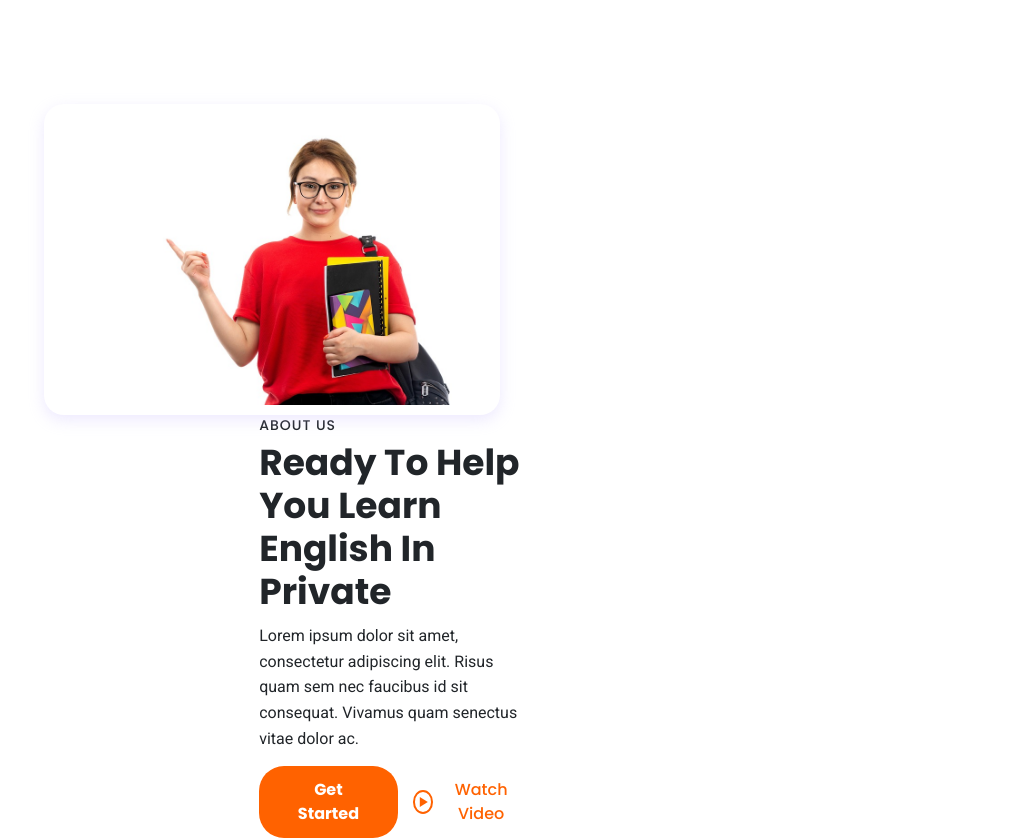
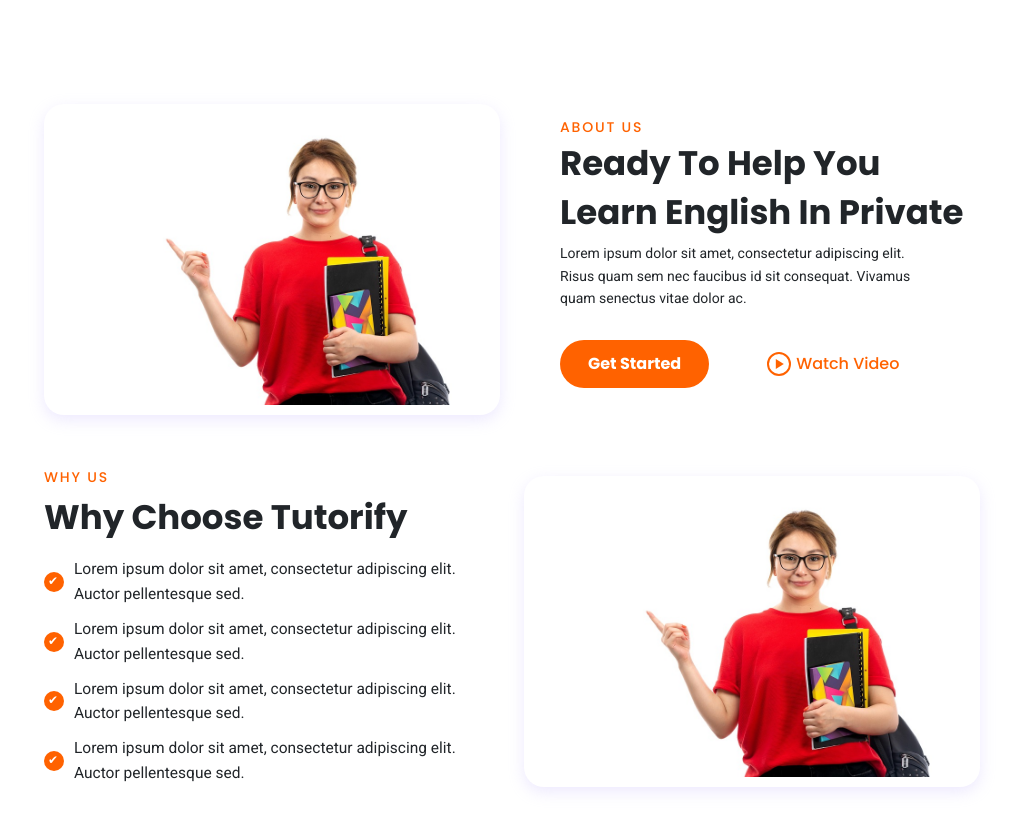
Before and after one commit to Mihirx410/Tutorify, a React (Vite) app: page / in a window 1024 px wide. Shown: the part 861-1701 px from the top of the page. Built offline with nearby package versions, Linux system fonts and the light colour scheme.

Commit message:
fixed responsiveness for about and whyus page

```diff
--- a/src/pages/About.jsx
+++ b/src/pages/About.jsx
@@ -6,7 +6,7 @@
   return (
     <section className={`about-section py-3 theme-${currentTheme}`} id="about">
       <div className="container">
-        <Row className="align-items-center">
+      <Row className="align-items-center justify-content-between">
           {/* Image Column */}
           <Col xs={12} md={6} xl={5} className="mb-4 mb-md-0">
             <div className="image-wrapper">
@@ -15,11 +15,12 @@
           </Col>
 
           {/* Text Column */}
-          <Col xs={12} md={6} xl={5} className="text-col">
+          <Col xs={12} md={6} xl={7} className="text-col">
             <div className="label-wrapper">
               <span className="about-label">ABOUT US</span>
             </div>
-            <h1 className="about-heading">Ready To Help You Learn English In Private</h1>
+            <h1 className="about-heading">Ready To Help You</h1>
+            <h1 className="about-heading2">Learn English In Private</h1>
             <p className="about-description">
               Lorem ipsum dolor sit amet, consectetur adipiscing elit. Risus quam sem nec faucibus id sit consequat. Vivamus quam senectus vitae dolor ac.
             </p>
--- a/src/pages/WhyUs.jsx
+++ b/src/pages/WhyUs.jsx
@@ -7,7 +7,7 @@
     <section className={`whyus-section py-3 theme-${currentTheme}`} id="whyus">
       <div className="container">
         {/* Main Content: Text and Image */}
-        <Row className="align-items-center">
+        <Row className="align-items-center justify-content-between">
           {/* Text Column */}
           <Col xs={{ span: 12, order: 2 }} md={{ span: 6, order: 1 }} xl={7} className="text-col">
             <div className="label-wrapper">
--- a/src/styles/About.css
+++ b/src/styles/About.css
@@ -1,5 +1,6 @@
 .about-section {
     background-color: var(--white);
+    margin:20px;
 }
 
 /* Theme-specific styles */
@@ -42,9 +43,8 @@
 
 /* Text Column */
 .about-section .text-col {
-    width: 50vw;
-    max-width: 800px;
-    padding-left: 14.2rem; /* Adjust this value to increase or decrease the space */
+    max-width:540px;
+    padding-left: 0rem; /* Adjust this value to increase or decrease the space */
 }
 
 .about-section .label-wrapper {
@@ -66,17 +66,25 @@
     font-family: 'Poppins', sans-serif;
     font-weight: 500;
     font-size: 14px;
-    color: var(--darkGrayBlack);
-    letter-spacing: 1px;
+    color: var(--orange);
+    letter-spacing: 1.8px;
+    margin-top:-1em;
 }
 
 .about-section .about-heading {
     font-family: 'Poppins', sans-serif;
     font-weight: 700;
-    font-size: 36px;
+    font-size: 38px;
+    color: var(--darkGrayBlack);
+    line-height: 1.3;
+}
+
+.about-section .about-heading2 {
+    font-family: 'Poppins', sans-serif;
+    font-weight: 700;
+    font-size: 38px;
     color: var(--darkGrayBlack);
     margin-bottom: 10px;
-    line-height: 1.2;
 }
 
 .about-section .about-description {
@@ -86,11 +94,14 @@
     color: var(--mediumGray);
     margin-bottom: 15px;
     line-height: 1.6;
+    max-width: 360px;
+    text-align: left;
 }
 
 /* Buttons */
 .about-section .button-group {
-    gap: 15px;
+    gap: 60px;
+    margin-top: 30px;
 }
 
 .about-section .get-started-btn {
@@ -166,19 +177,26 @@
 /* Mobile Responsive Styles */
 @media screen and (max-width: 767px) {
     .about-section .text-col {
-        width: 85vw;
-        max-width: 800px;
         padding-left: 0rem;
     }
 
     .about-section .about-heading {
         font-size: 28px;
+        line-height: 30px;
         text-align: center;
+    }
+    .about-section .about-heading2{
+        font-size: 28px;
+        text-align: center;
+        margin-top: -6px !important;
     }
 
     .about-section .about-description {
-        font-size: 14px;
+        font-size: 13px;
         text-align: center;
+        margin-top:1.8em;
+        max-width: max-content;
+
     }
 
     .about-section .label-wrapper {
@@ -189,35 +207,46 @@
         flex-direction: column;
         align-items: center;
         gap: 15px;
+
     }
 
     .about-section .get-started-btn, .about-section .watch-video-btn {
         width: 100%;
         text-align: center;
         padding: 12px;
+        margin-top:10px;
     }
 
     .about-section .watch-video-btn {
         justify-content: center;
+        margin-bottom: 10px;
+    }
+    .about-section .about-label {
+        margin-top:1em;
+        margin-bottom: 1em;
     }
 }
 
 /* Ipad and Laptop Responsive Styles */
 @media screen and (min-width: 768px) and (max-width: 985px) {
     .about-section .text-col {
-        padding-left: 2.5rem;
-        width: 40vw;
-        max-width: 800px;
+        padding-left: 0;
     }
 
     .about-section .about-heading {
-        font-size: 32px;
+        font-size: 30px;
         text-align: center;
+        line-height: 1em;
+    }
+    .about-section .about-heading2{
+        font-size: 30px;
+        text-align: center;
+        margin-top: -6px;
     }
 
     .about-section .about-description {
-        font-size: 15px;
-        text-align: center;
+        font-size: 12px;
+        text-align: center !important;
     }
 
     .about-section .label-wrapper {
@@ -238,4 +267,48 @@
     .about-section .watch-video-btn {
         justify-content: center;
     }
+    .about-section .about-label {
+        margin-bottom: 0.7em;
+    }
 }
+
+/* Tablets and Small Laptops (986px to 1200px) */
+@media screen and (min-width: 986px) and (max-width: 1200px) {
+    .about-section .text-col {
+        padding-left: 3rem;
+    }
+
+    .about-section .about-heading {
+        font-size: 34px;
+        text-align: left;
+        line-height: 1.2em;
+    }
+
+    .about-section .about-heading2 {
+        font-size: 34px;
+        text-align: left;
+    }
+
+    .about-section .about-description {
+        font-size: 14px;
+        text-align: left;
+        max-width: 360px;
+    }
+
+    .about-section .label-wrapper {
+        justify-content: flex-start;
+    }
+
+    .about-section .button-group {
+        gap: 30px;
+    }
+
+    .about-section .get-started-btn, .about-section .watch-video-btn {
+        width: auto;
+        padding: 12px 28px;
+    }
+
+    .about-section .watch-video-btn {
+        justify-content: flex-start;
+    }
+}
--- a/src/styles/WhyUs.css
+++ b/src/styles/WhyUs.css
@@ -1,5 +1,6 @@
 .whyus-section {
     background-color: var(--white);
+    margin: 20px;
 }
 
 /* Theme-specific styles */
@@ -12,7 +13,7 @@
 }
 
 /* Image Wrapper */
-.image-wrapper {
+.whyus-section .image-wrapper {
     position: relative;
     background-color: var(--white);
     border-radius: 20px;
@@ -20,7 +21,7 @@
     box-shadow: 0 5px 15px rgba(196, 181, 253, var(--shadow-opacity, 0.3));
 }
 
-.image-wrapper::before {
+.whyus-section .image-wrapper::before {
     content: '';
     position: absolute;
     top: 10px;
@@ -32,7 +33,7 @@
     z-index: 1;
 }
 
-.whyus-image {
+.whyus-section .whyus-image {
     position: relative;
     width: 100%;
     height: auto;
@@ -41,26 +42,27 @@
 }
 
 /* Text Column */
-.text-col {
+.whyus-section .text-col {
     padding-right: 20px; /* Reduced gap between columns */
 }
 
-.label-wrapper {
+.whyus-section .label-wrapper {
     display: flex;
     align-items: center;
     gap: 10px;
     margin-bottom: 5px;
 }
 
-.whyus-label {
+.whyus-section .whyus-label {
     font-family: 'Poppins', sans-serif;
     font-weight: 500;
     font-size: 14px;
     color: var(--orange);
-    letter-spacing: 1px;
+    letter-spacing: 1.8px;
+    margin-bottom:0.3em;
 }
 
-.whyus-heading {
+.whyus-section .whyus-heading {
     font-family: 'Poppins', sans-serif;
     font-weight: 700;
     font-size: 36px;
@@ -69,13 +71,15 @@
     line-height: 1.2;
 }
 
-.whyus-list {
+.whyus-section .whyus-list {
     list-style: none;
     padding: 0;
     margin: 0;
+    max-width: 600px;
+    margin-top: 20px;
 }
 
-.whyus-list li {
+.whyus-section .whyus-list li {
     font-family: 'Roboto', sans-serif;
     font-weight: 400;
     font-size: 16px;
@@ -86,7 +90,7 @@
     line-height: 1.6;
 }
 
-.whyus-list li::before {
+.whyus-section .whyus-list li::before {
     content: '';
     position: absolute;
     left: 0;
@@ -101,7 +105,7 @@
     justify-content: center;
 }
 
-.whyus-list li::after {
+.whyus-section .whyus-list li::after {
     content: '✔';
     position: absolute;
     left: 4px;
@@ -113,52 +117,88 @@
 
 /* Mobile Responsive Styles */
 @media screen and (max-width: 768px) {
-    .text-col {
+    .whyus-section .text-col {
         padding-right: 0;
     }
 
-    .whyus-heading {
+    .whyus-section .whyus-heading {
         font-size: 28px;
         text-align: center;
+        margin-top: -8px !important;
     }
 
-    .whyus-list li {
+    .whyus-section .whyus-list li {
         font-size: 14px;
         text-align: center;
         padding-left: 0;
     }
 
-    .whyus-list li::before, .whyus-list li::after {
+    .whyus-section .whyus-list li::before, .whyus-section .whyus-list li::after {
         display: none; /* Hide checkmark on mobile for simplicity */
     }
 
-    .label-wrapper {
+    .whyus-section .label-wrapper {
         justify-content: center;
+        margin-top:1em;
+        margin-bottom: 1em;
     }
 }
 
 /* Ipad and Laptop Responsive Styles */
 @media screen and (min-width: 770px) and (max-width: 985px) {
-    .text-col {
-        padding-right: 0;
+    .whyus-section .text-col {
+        padding-right: 0.3em;
     }
 
-    .whyus-heading {
+    .whyus-section .whyus-heading {
         font-size: 32px;
         text-align: center;
     }
 
-    .whyus-list li {
+    .whyus-section .whyus-list li {
         font-size: 15px;
         text-align: center;
         padding-left: 0;
     }
 
-    .whyus-list li::before, .whyus-list li::after {
+    .whyus-section .whyus-list li::before, .whyus-section .whyus-list li::after {
         display: none;
     }
 
-    .label-wrapper {
+    .whyus-section .label-wrapper {
         justify-content: center;
+
     }
 }
+
+/* Tablets and Small Laptops (986px to 1200px) */
+@media screen and (min-width: 986px) and (max-width: 1200px) {
+    .whyus-section .text-col {
+        padding-right: 2rem;
+        margin-right: auto;
+    }
+
+    .whyus-section .whyus-heading {
+        font-size: 34px;
+        text-align: left;
+        line-height: 1.2;
+    }
+
+    .whyus-section .whyus-list li {
+        font-size: 15.5px;
+        text-align: left;
+        padding-left: 30px;
+    }
+
+    .whyus-section .whyus-list li::before {
+        display: flex;
+    }
+
+    .whyus-section .whyus-list li::after {
+        display: block;
+    }
+
+    .whyus-section .label-wrapper {
+        justify-content: flex-start;
+    }
+}
```
Also changed, not shown: src/pages/Mentors.jsx (added, +39 -0 lines), src/styles/Mentor.css (added).
